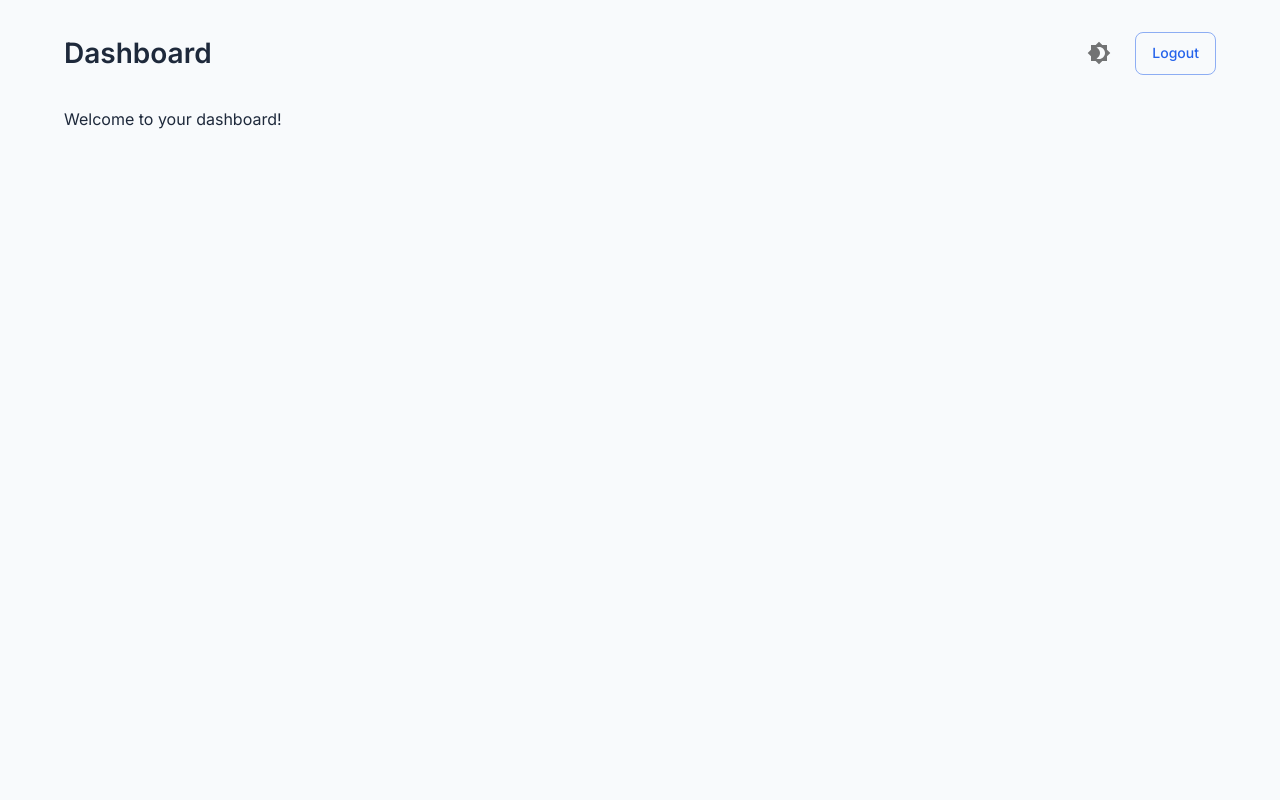
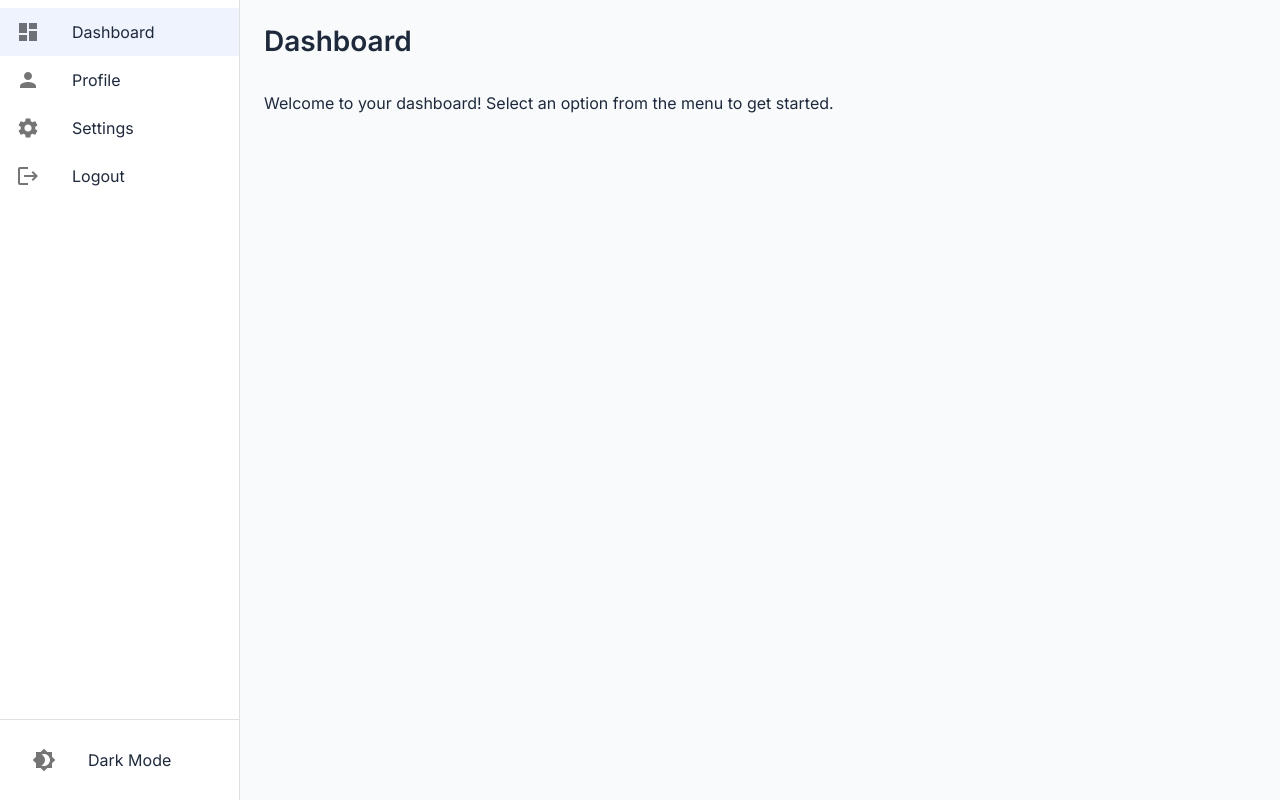
Before and after one commit to Aujra/ezsitev2, a Next.js app: page /dashboard in a window 1280 px wide. Built offline with nearby package versions, Linux system fonts and the light colour scheme.

Commit message:
beginning of dashboard

```diff
--- a/src/app/dashboard/page.tsx
+++ b/src/app/dashboard/page.tsx
@@ -1,22 +1,52 @@
 'use client';
 
-import { Box, Typography, Container, IconButton, Button } from '@mui/material';
+import { useState } from 'react';
+import {
+  Box,
+  Typography,
+  IconButton,
+  Button,
+  Drawer,
+  List,
+  ListItem,
+  ListItemIcon,
+  ListItemText,
+  ListItemButton,
+  Divider,
+} from '@mui/material';
 import Brightness4Icon from '@mui/icons-material/Brightness4';
 import Brightness7Icon from '@mui/icons-material/Brightness7';
+import MenuIcon from '@mui/icons-material/Menu';
+import DashboardIcon from '@mui/icons-material/Dashboard';
+import PersonIcon from '@mui/icons-material/Person';
+import SettingsIcon from '@mui/icons-material/Settings';
+import LogoutIcon from '@mui/icons-material/Logout';
 import { useAppTheme } from '../theme/ThemeContext';
 import { useRouter } from 'next/navigation';
 import toast from 'react-hot-toast';
 
+const DRAWER_WIDTH = 240;
+
+interface NavItem {
+  text: string;
+  icon: JSX.Element;
+  onClick?: () => void;
+}
+
 export default function Dashboard() {
   const { isDarkMode, toggleTheme } = useAppTheme();
   const router = useRouter();
+  const [mobileOpen, setMobileOpen] = useState(false);
+  const [selectedItem, setSelectedItem] = useState('Dashboard');
+
+  const handleDrawerToggle = () => {
+    setMobileOpen(!mobileOpen);
+  };
 
   const handleLogout = async () => {
     const loadingToast = toast.loading('Logging out...');
     try {
-      await fetch('/api/auth/logout', {
-        method: 'POST',
-      });
+      await fetch('/api/auth/logout', { method: 'POST' });
       toast.success('Logged out successfully', { id: loadingToast });
       router.push('/login');
     } catch (error) {
@@ -24,22 +54,113 @@ export default function Dashboard() {
     }
   };
 
+  const navItems: NavItem[] = [
+    { text: 'Dashboard', icon: <DashboardIcon /> },
+    { text: 'Profile', icon: <PersonIcon /> },
+    { text: 'Settings', icon: <SettingsIcon /> },
+    {
+      text: 'Logout',
+      icon: <LogoutIcon />,
+      onClick: handleLogout
+    },
+  ];
+
+  const drawer = (
+    <Box sx={{ height: '100%', display: 'flex', flexDirection: 'column' }}>
+      <List>
+        {navItems.map((item) => (
+          <ListItem key={item.text} disablePadding>
+            <ListItemButton
+              selected={selectedItem === item.text}
+              onClick={() => {
+                setSelectedItem(item.text);
+                if (item.onClick) item.onClick();
+              }}
+            >
+              <ListItemIcon>{item.icon}</ListItemIcon>
+              <ListItemText primary={item.text} />
+            </ListItemButton>
+          </ListItem>
+        ))}
+      </List>
+      <Box sx={{ flexGrow: 1 }} /> {/* Spacer */}
+      <Divider />
+      <List>
+        <ListItem>
+          <ListItemButton onClick={toggleTheme}>
+            <ListItemIcon>
+              {isDarkMode ? <Brightness7Icon /> : <Brightness4Icon />}
+            </ListItemIcon>
+            <ListItemText primary={isDarkMode ? "Light Mode" : "Dark Mode"} />
+          </ListItemButton>
+        </ListItem>
+      </List>
+    </Box>
+  );
+
   return (
-    <Container>
-      <Box sx={{ mt: 4, display: 'flex', justifyContent: 'space-between', alignItems: 'center' }}>
-        <Typography variant="h4">Dashboard</Typography>
-        <Box>
-          <IconButton onClick={toggleTheme} sx={{ mr: 2 }}>
-            {isDarkMode ? <Brightness7Icon /> : <Brightness4Icon />}
+    <Box sx={{ display: 'flex' }}>
+      <Box
+        component="nav"
+        sx={{ width: { sm: DRAWER_WIDTH }, flexShrink: { sm: 0 } }}
+      >
+        {/* Mobile drawer */}
+        <Drawer
+          variant="temporary"
+          open={mobileOpen}
+          onClose={handleDrawerToggle}
+          ModalProps={{ keepMounted: true }}
+          sx={{
+            display: { xs: 'block', sm: 'none' },
+            '& .MuiDrawer-paper': {
+              boxSizing: 'border-box',
+              width: DRAWER_WIDTH,
+              backgroundColor: 'background.paper',
+            },
+          }}
+        >
+          {drawer}
+        </Drawer>
+        {/* Desktop drawer */}
+        <Drawer
+          variant="permanent"
+          sx={{
+            display: { xs: 'none', sm: 'block' },
+            '& .MuiDrawer-paper': {
+              boxSizing: 'border-box',
+              width: DRAWER_WIDTH,
+              backgroundColor: 'background.paper',
+              borderRight: '1px solid',
+              borderColor: 'divider',
+            },
+          }}
+          open
+        >
+          {drawer}
+        </Drawer>
+      </Box>
+
+      <Box
+        component="main"
+        sx={{
+          flexGrow: 1,
+          p: 3,
+          width: { sm: `calc(100% - ${DRAWER_WIDTH}px)` },
+        }}
+      >
+        <Box sx={{ display: { xs: 'block', sm: 'none' }, mb: 2 }}>
+          <IconButton onClick={handleDrawerToggle}>
+            <MenuIcon />
           </IconButton>
-          <Button variant="outlined" onClick={handleLogout}>
-            Logout
-          </Button>
         </Box>
+        {/* Main content goes here */}
+        <Typography variant="h4" sx={{ mb: 4 }}>
+          {selectedItem}
+        </Typography>
+        <Typography paragraph>
+          Welcome to your dashboard! Select an option from the menu to get started.
+        </Typography>
       </Box>
-      <Box sx={{ mt: 4 }}>
-        <Typography>Welcome to your dashboard!</Typography>
-      </Box>
-    </Container>
+    </Box>
   );
 }
```
